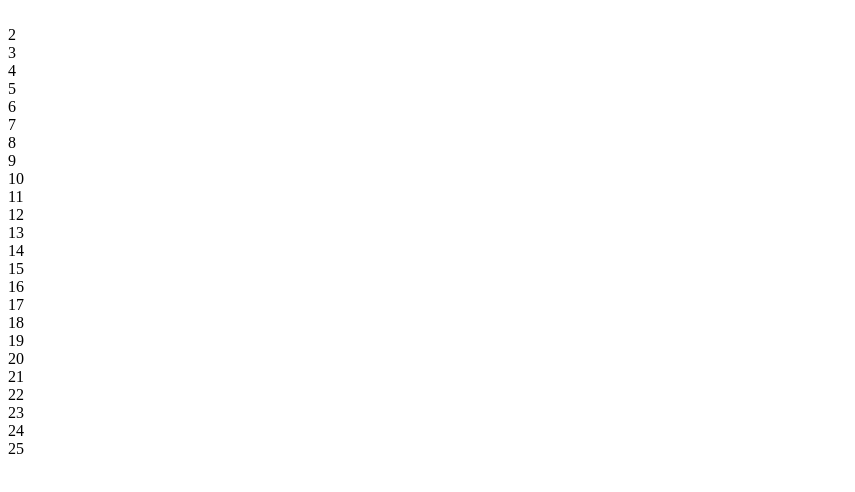
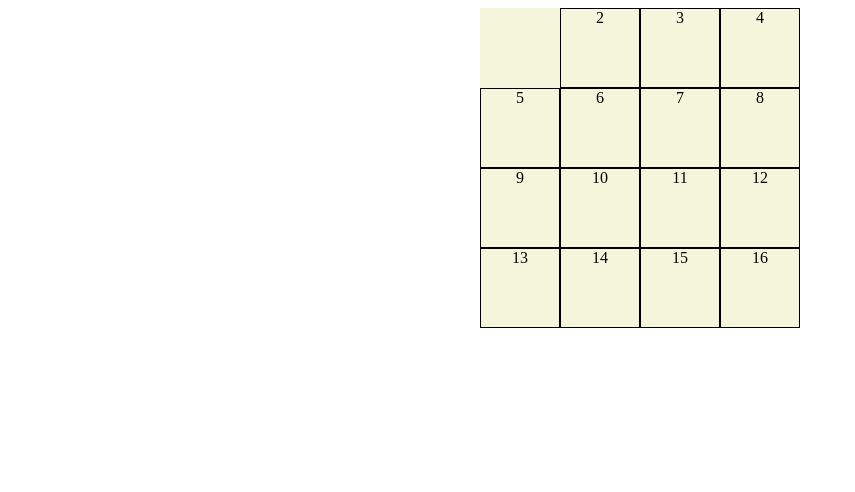
Before and after one commit to be-kid/Sliding-Puzzle, a website: page src/index.html in a window 1280 px wide. Shown: the whole page, without its empty margins (0-855 px from the left). Drawn offline with Linux system fonts and the light colour scheme.

Commit message:
feat : 퍼즐 클릭 시 이동 구현

```diff
--- /dev/null
+++ b/src/css/style.css
@@ -0,0 +1,114 @@
+.board {
+  background-color: beige;
+  margin: 0 auto;
+  display: flex;
+  flex-wrap: wrap;
+  height: 40vh;
+  width: 40vh;
+
+  justify-content: center;
+  align-items: center;
+  position: relative;
+}
+
+.puzzle {
+  width: 10vh;
+  height: 10vh;
+  box-sizing: border-box;
+  border: 1px solid black;
+
+  position: absolute;
+  text-align: center;
+}
+
+.puzzle:hover {
+  background-color: aquamarine;
+}
+
+.hidden {
+  visibility: hidden;
+}
+
+.pos00 {
+  transition-duration: 1s;
+  left: 0%;
+  top: 0%;
+}
+.pos01 {
+  transition-duration: 1s;
+  left: 25%;
+  top: 0%;
+}
+.pos02 {
+  transition-duration: 1s;
+  left: 50%;
+  top: 0%;
+}
+.pos03 {
+  transition-duration: 1s;
+  left: 75%;
+  top: 0%;
+}
+
+.pos10 {
+  transition-duration: 1s;
+  left: 0%;
+  top: 25%;
+}
+.pos11 {
+  transition-duration: 1s;
+  left: 25%;
+  top: 25%;
+}
+.pos12 {
+  transition-duration: 1s;
+  left: 50%;
+  top: 25%;
+}
+.pos13 {
+  transition-duration: 1s;
+  left: 75%;
+  top: 25%;
+}
+
+.pos20 {
+  transition-duration: 1s;
+  left: 0%;
+  top: 50%;
+}
+.pos21 {
+  transition-duration: 1s;
+  left: 25%;
+  top: 50%;
+}
+.pos22 {
+  transition-duration: 1s;
+  left: 50%;
+  top: 50%;
+}
+.pos23 {
+  transition-duration: 1s;
+  left: 75%;
+  top: 50%;
+}
+
+.pos30 {
+  transition-duration: 1s;
+  left: 0%;
+  top: 75%;
+}
+.pos31 {
+  transition-duration: 1s;
+  left: 25%;
+  top: 75%;
+}
+.pos32 {
+  transition-duration: 1s;
+  left: 50%;
+  top: 75%;
+}
+.pos33 {
+  transition-duration: 1s;
+  left: 75%;
+  top: 75%;
+}
--- a/src/index.html
+++ b/src/index.html
@@ -4,37 +4,29 @@
     <meta charset="UTF-8" />
     <meta http-equiv="X-UA-Compatible" content="IE=edge" />
     <meta name="viewport" content="width=device-width, initial-scale=1.0" />
+    <link rel="stylesheet" href="css/style.css" />
     <title>Sliding Puzzle</title>
   </head>
   <body>
     <header></header>
     <main>
       <div class="board">
-        <div class="puzzle" id="puzzle1">1</div>
-        <div class="puzzle" id="puzzle2">2</div>
-        <div class="puzzle" id="puzzle3">3</div>
-        <div class="puzzle" id="puzzle4">4</div>
-        <div class="puzzle" id="puzzle5">5</div>
-        <div class="puzzle" id="puzzle6">6</div>
-        <div class="puzzle" id="puzzle7">7</div>
-        <div class="puzzle" id="puzzle8">8</div>
-        <div class="puzzle" id="puzzle9">9</div>
-        <div class="puzzle" id="puzzle10">10</div>
-        <div class="puzzle" id="puzzle11">11</div>
-        <div class="puzzle" id="puzzle12">12</div>
-        <div class="puzzle" id="puzzle13">13</div>
-        <div class="puzzle" id="puzzle14">14</div>
-        <div class="puzzle" id="puzzle15">15</div>
-        <div class="puzzle" id="puzzle16">16</div>
-        <div class="puzzle" id="puzzle17">17</div>
-        <div class="puzzle" id="puzzle18">18</div>
-        <div class="puzzle" id="puzzle19">19</div>
-        <div class="puzzle" id="puzzle20">20</div>
-        <div class="puzzle" id="puzzle21">21</div>
-        <div class="puzzle" id="puzzle22">22</div>
-        <div class="puzzle" id="puzzle23">23</div>
-        <div class="puzzle" id="puzzle24">24</div>
-        <div class="puzzle" id="puzzle25">25</div>
+        <div class="puzzle" id="puzzle00">1</div>
+        <div class="puzzle" id="puzzle01">2</div>
+        <div class="puzzle" id="puzzle02">3</div>
+        <div class="puzzle" id="puzzle03">4</div>
+        <div class="puzzle" id="puzzle10">5</div>
+        <div class="puzzle" id="puzzle11">6</div>
+        <div class="puzzle" id="puzzle12">7</div>
+        <div class="puzzle" id="puzzle13">8</div>
+        <div class="puzzle" id="puzzle20">9</div>
+        <div class="puzzle" id="puzzle21">10</div>
+        <div class="puzzle" id="puzzle22">11</div>
+        <div class="puzzle" id="puzzle23">12</div>
+        <div class="puzzle" id="puzzle30">13</div>
+        <div class="puzzle" id="puzzle31">14</div>
+        <div class="puzzle" id="puzzle32">15</div>
+        <div class="puzzle" id="puzzle33">16</div>
       </div>
     </main>
 
--- a/src/js/puzzle.js
+++ b/src/js/puzzle.js
@@ -1,32 +1,44 @@
+const dx = [0, -1, 0, 1];
+const dy = [1, 0, -1, 0];
+
 const board = [];
-for (let i = 0; i < 5; i++){
-    const row = [1,1,1,1,1];
+for (let i = 0; i < 4; i++){
+    const row = [1,1,1,1];
     board.push(row);
 }
 board[0][0] = 0;
-document.getElementById("puzzle1").style.visibility = "hidden";
+const hiddenPuzzle = document.getElementById('puzzle00')
+hiddenPuzzle.classList.add('hidden');
 
 const boardSetting = () => {
-    let x = 0;
-    let y = 0;
-
-    for (let i = 0; i < 25; i++){
-        const puzzle = document.getElementById(`puzzle${i+1}`);
-        puzzle.addEventListener("click",clickPuzzle);
-        puzzle.style.left = `${x}%`;
-        puzzle.style.top = `${y}%`;
-
-        x += 20;
-
-        if (x===100){
-            x = 0;
-            y += 20;
+    for (let i = 0; i < 4; i++){
+        for (let j = 0; j < 4; j++){
+            const piece = document.getElementById(`puzzle${i}${j}`);
+            piece.classList.add(`pos${i}${j}`);
+            piece.addEventListener('click', clickPuzzle);
         }
     }
 };
 
 const clickPuzzle = (event) => {
-    console.log(event.target.id);
+    const target = event.target;
+    const cx = parseInt(target.classList[1][3]);
+    const cy = parseInt(target.classList[1][4]);
+
+    for (let i=0; i<4; i++){
+        const nx = cx + dx[i];
+        const ny = cy + dy[i];
+        if ((nx>=0 && nx<4) && (ny>=0 && ny<4) && board[nx][ny] === 0){
+            board[nx][ny] = 1;
+            board[cx][cy] = 0;
+            target.classList.remove(`pos${cx}${cy}`);
+            target.classList.add(`pos${nx}${ny}`);
+
+            hiddenPuzzle.classList.remove(`pos${nx}${ny}`);
+            hiddenPuzzle.classList.add(`pos${cx}${cy}`);
+            return;
+        }
+    }
 
 }
 
```
